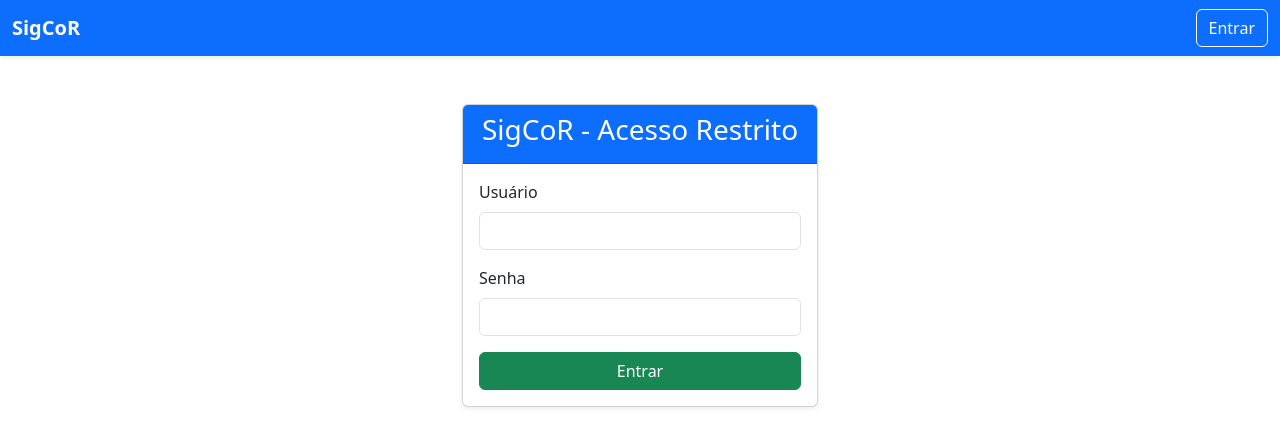
After one commit to JoaciQueiroz/SiGCoR, a Django app: page /login/ in a window 1280 px wide. The commit adds this page. Shown: the top 447 px of the page. Run offline with Django 5.2, Linux system fonts and the light colour scheme.

Commit message:
faet: login

```diff
--- /dev/null
+++ b/apps/core/templates/core/login.html
@@ -0,0 +1,40 @@
+{% extends 'base/base.html' %}
+
+{% block title %}Acesso ao Sistema{% endblock title %}
+
+{% block content %}
+<div class="row justify-content-center mt-5">
+    <div class="col-md-6 col-lg-4">
+        <div class="card shadow-sm">
+            <div class="card-header bg-primary text-white text-center">
+                <h3>SigCoR - Acesso Restrito</h3>
+            </div>
+            <div class="card-body">
+                {% if form.errors %}
+                    <div class="alert alert-danger">
+                        Seu nome de usuário e senha não correspondem. Tente novamente.
+                    </div>
+                {% endif %}
+
+                <form method="post">
+                    {% csrf_token %}
+
+                    <div class="mb-3">
+                        <label for="{{ form.username.id_for_label }}" class="form-label">Usuário</label>
+                        <input type="text" name="username" class="form-control" required id="{{ form.username.id_for_label }}">
+                    </div>
+
+                    <div class="mb-3">
+                        <label for="{{ form.password.id_for_label }}" class="form-label">Senha</label>
+                        <input type="password" name="password" class="form-control" required id="{{ form.password.id_for_label }}">
+                    </div>
+
+                    <div class="d-grid">
+                        <button type="submit" class="btn btn-success">Entrar</button>
+                    </div>
+                </form>
+            </div>
+        </div>
+    </div>
+</div>
+{% endblock content %}
--- a/apps/core/urls.py
+++ b/apps/core/urls.py
@@ -1,10 +1,14 @@
 from django.urls import path
 from .views import HomeView #importa a view que vai ser exibida
+from django.contrib.auth import views as auth_views
+from .views import HomeView
 
 
 app_name='core' #define nemespace
 
 urlpatterns = [
-    path('', HomeView.as_view(), name='home')
-
+    path('', HomeView.as_view(), name='home'),
+    #rota de login
+    path('login/', auth_views.LoginView.as_view(template_name='core/login.html'), name='login'),
+    path('logout/', auth_views.LogoutView.as_view(next_page='core:login'), name='logout'),
 ]
--- a/apps/requisicoes/forms.py
+++ b/apps/requisicoes/forms.py
@@ -6,12 +6,11 @@ class RequisicaoForm(forms.ModelForm):
         model = Requisicao
         # Campos do "cabeçalho" da requisição
         fields = [
-            'solicitante',
             'setor_solicitante',
             'tipo',
             'justificativa'
+        ]
 
-        ]
         # Widgets para estilizar os campos com Bootstrap
         widgets = {
             'solicitante': forms.Select(attrs={'class': 'form-select'}),
--- a/sigcor/settings.py
+++ b/sigcor/settings.py
@@ -139,3 +139,6 @@ STATIC_URL = 'static/'
 # https://docs.djangoproject.com/en/5.2/ref/settings/#default-auto-field
 
 DEFAULT_AUTO_FIELD = 'django.db.models.BigAutoField'
+
+# Adicione esta linha que direciona para a "Raiz" do site.
+LOGIN_REDIRECT_URL = '/'
--- a/templates/base/base.html
+++ b/templates/base/base.html
@@ -22,7 +22,7 @@
         <div class="collapse navbar-collapse" id="navbarNav">
 
             {% if user.is_authenticated %}
-                    <ul class="navbar-nav me-auto">
+                <ul class="navbar-nav me-auto mb-2 mb-lg-0">
                     <li class="nav-item">
                         <a class="nav-link" href="{% url 'contratos:lista_contratos' %}">Contratos</a>
                     </li>
@@ -44,18 +44,20 @@
                     </li>
                 </ul>
 
+                <div class="d-flex align-items-center">
                     <span class="navbar-text me-3">
-                        Olá, {{ user.get_full_name|default:user.username }}!
+                        Olá, {{ user.get_full_name|default:user.username }}
                     </span>
-                    <form action="#" method="post" class="d-inline">
+                    <form action="{% url 'core:logout' %}" method="post" class="d-inline">
                         {% csrf_token %}
-                        <button type="submit" class="btn btn-outline-light btn-sm">Encerrar Sessão</button>
+                        <button type="submit" class="btn btn-outline-light">Sair</button>
                     </form>
+                </div>
 
             {% else %}
                 <ul class="navbar-nav ms-auto">
                     <li class="nav-item">
-                            <a href="#" class="btn btn-outline-light btn-sm">Entrar</a>
+                        <a href="{% url 'core:login' %}" class="btn btn-outline-light">Entrar</a>
                     </li>
                 </ul>
             {% endif %}
```
Also changed, not shown: apps/contratos/views.py (+6 -5 lines), apps/estoque/views.py (+5 -5 lines), apps/fornecedores/views.py (+5 -4 lines), apps/licitacoes/views.py (+9 -9 lines), apps/requisicoes/views.py (+11 -5 lines), apps/servidores/views.py (+5 -5 lines). Lines whose indentation alone changed are shown as unchanged.
